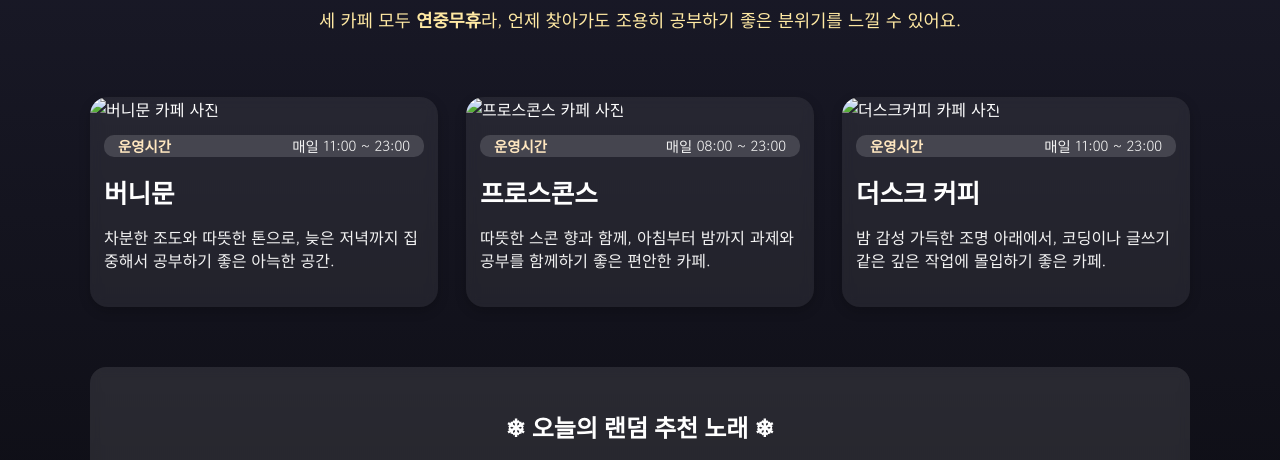
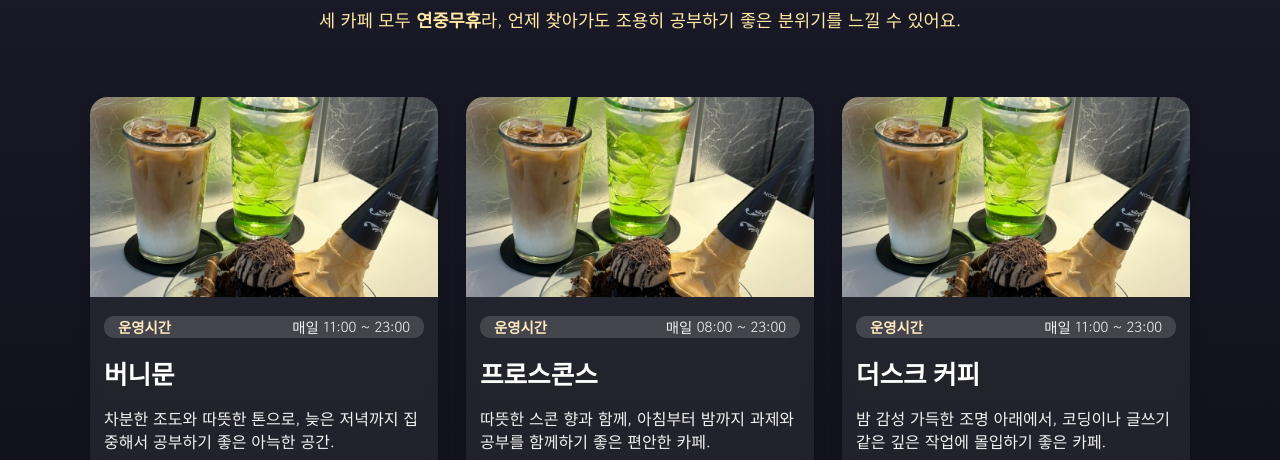
Before and after one commit to gyurin468/mini-homepage, a plain HTML site: page index.html in a window 1280 px wide. Shown: the part 324-784 px from the top of the page. Drawn offline with Linux system fonts and the light colour scheme; a web font is replaced by a local one.

Commit message:
Update index.html

```diff
--- a/index.html
+++ b/index.html
@@ -69,8 +69,7 @@
         <a class="cafe-link" href="https://naver.me/FXwPKB8e" target="_blank">
           <article class="cafe-card">
             <!-- TODO: 파일 이름이 다르면 bunnymoon.png 부분을 실제 파일 이름으로 바꾸세요 -->
-            <img src="cafe1.jpg" alt="버니문 카페 사진" class="cafe-photo">
-
+            <img src="images/cafe1.jpg" alt="프로스콘스 EAST점" class="cafe-photo">
 
             <!-- ✅ 운영시간 표시 (사진 바로 아래) -->
             <p class="cafe-hours">
@@ -90,7 +89,7 @@
         ========================== -->
         <a class="cafe-link" href="https://naver.me/GctEQT2E" target="_blank">
           <article class="cafe-card">
-            <img src="cafe2.jpg" alt="프로스콘스 카페 사진" class="cafe-photo">
+            <img src="images/cafe1.jpg" alt="프로스콘스 EAST점" class="cafe-photo">
 
 
             <!-- ✅ 운영시간 표시 -->
@@ -111,7 +110,7 @@
         ========================== -->
         <a class="cafe-link" href="https://naver.me/GvcYNxCE" target="_blank">
           <article class="cafe-card">
-            <img src="cafe3.jpg" alt="더스크커피 카페 사진" class="cafe-photo">
+            <img src="images/cafe1.jpg" alt="프로스콘스 EAST점" class="cafe-photo">
 
 
             <!-- ✅ 운영시간 표시 -->
```
